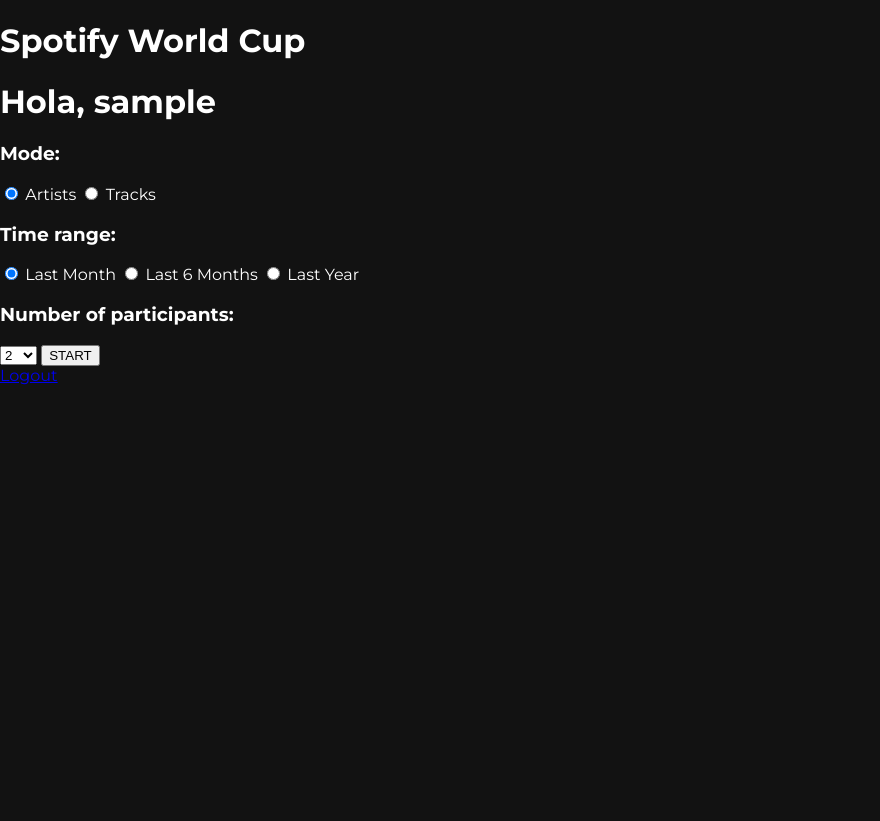
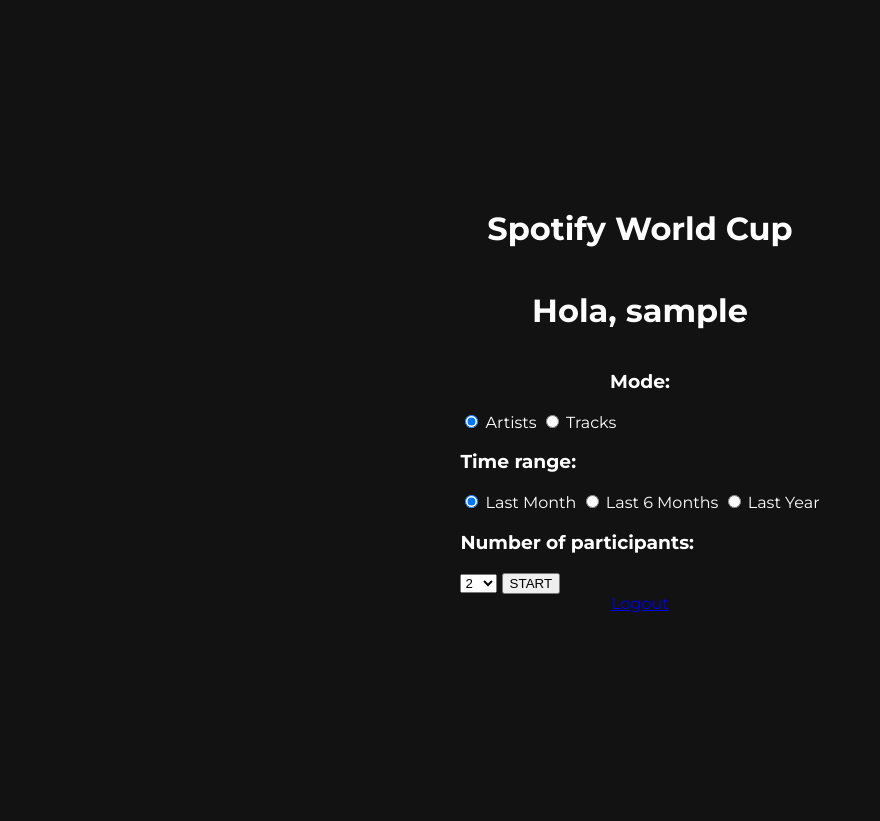
Before and after one commit to FranciscoNM-dev/spotify-worldCup, a FastAPI app: template templates/game.html in a window 1280 px wide. Shown: the whole page, without its empty margins (0-880 px from the left). After the commit the page ends 613 px from the top, so only its background shows below. Run offline with FastAPI, Linux system fonts and the light colour scheme; the template is opened without the code that fills it: most values are stand-ins (such as "Sample title", 1, 10 or a date in 2020); data that the repository does not hold is empty.

Commit message:
Implemented some changes on graphic interface, solved another couple bugs

```diff
--- a/src/api.py
+++ b/src/api.py
@@ -2,7 +2,7 @@
 from fastapi.responses import HTMLResponse, RedirectResponse
 from fastapi.templating import Jinja2Templates
 from src.auth import get_token_code, get_auth_url, get_spotify_client_web
-from src.spotifydata import generate_data_web
+from src.spotifydata import generate_data_web, generate_pictures
 import json
 from fastapi.staticfiles import StaticFiles
 
@@ -110,3 +110,8 @@
     for cookie in request.cookies.keys():
         response.delete_cookie(cookie)
     return response
+
+@app.get("/images")
+async def get_images(request: Request):
+    access_token = request.cookies['access_token']
+    return generate_pictures(access_token)
--- a/templates/game.html
+++ b/templates/game.html
@@ -4,8 +4,60 @@
     <title>World Cupify</title>
     <link href="/static/styles.css" rel="stylesheet">
     <!-- Importamos el css styles, que está en static -->
+    <style>
+        .scroll-track-left img, .scroll-track-right img {
+            width: 33vh; /* Ocupará un tercio de la pantalla */
+            height: 33vh;/* Same thing */
+            object-fit: cover;
+        }
+
+        @keyframes scroll-left { /* Las animaciones que usarán scroll-track-left */
+            0% { transform: translateX(0); }
+            100% { transform: translateX(-3000px); }
+        }
+
+        @keyframes scroll-right {
+            0% { transform: translateX(-3000px); }
+            100% { transform: translateX(0); }
+        }
+
+        .scroll-track-left {
+            display: flex;
+            gap: 10px;
+            animation: scroll-left 75s linear infinite;
+        }
+
+        .scroll-track-right {
+            display: flex;
+            gap: 10px;
+            animation: scroll-right 75s linear infinite;
+        }
+
+        .scroll-row {
+            position: fixed;
+            width: 100%;
+            opacity: 0.3;
+        }
+        .scroll-row:nth-child(1) { top: 0%; }
+        .scroll-row:nth-child(2) { top: 33%; }
+        .scroll-row:nth-child(3) { top: 66%; }
+
+        .content {
+            position: relative;
+            display: flex;
+            flex-direction: column;
+            align-items: center;
+            justify-content: center;
+            min-height: 100vh;
+        }
+
+    </style>
   </head>
   <body>
+    <div class="scroll-row"><div class="scroll-track-right"></div></div>
+    <div class="scroll-row"><div class="scroll-track-left"></div></div>
+    <div class="scroll-row"><div class="scroll-track-right"></div></div>
+    <div class="content">
         {% if error %}
         <p>{{ error }}</p>
         {% endif %}
@@ -30,5 +82,7 @@
         <button type="submit">START</button>
         </form>
         <a href="/logout" onclick="var w = window.open('https://accounts.spotify.com/logout', '_blank', 'width=500,height=500'); setTimeout(function(){ w.close(); }, 2000);">Logout</a>
+    </div>
+    <script src="/static/game.js"></script>
   </body>
 </html>
```
Also changed, not shown: src/spotifydata.py (+15 -0 lines), static/game.js (added, +61 -0 lines), 1 other file. Lines whose indentation alone changed are shown as unchanged.
